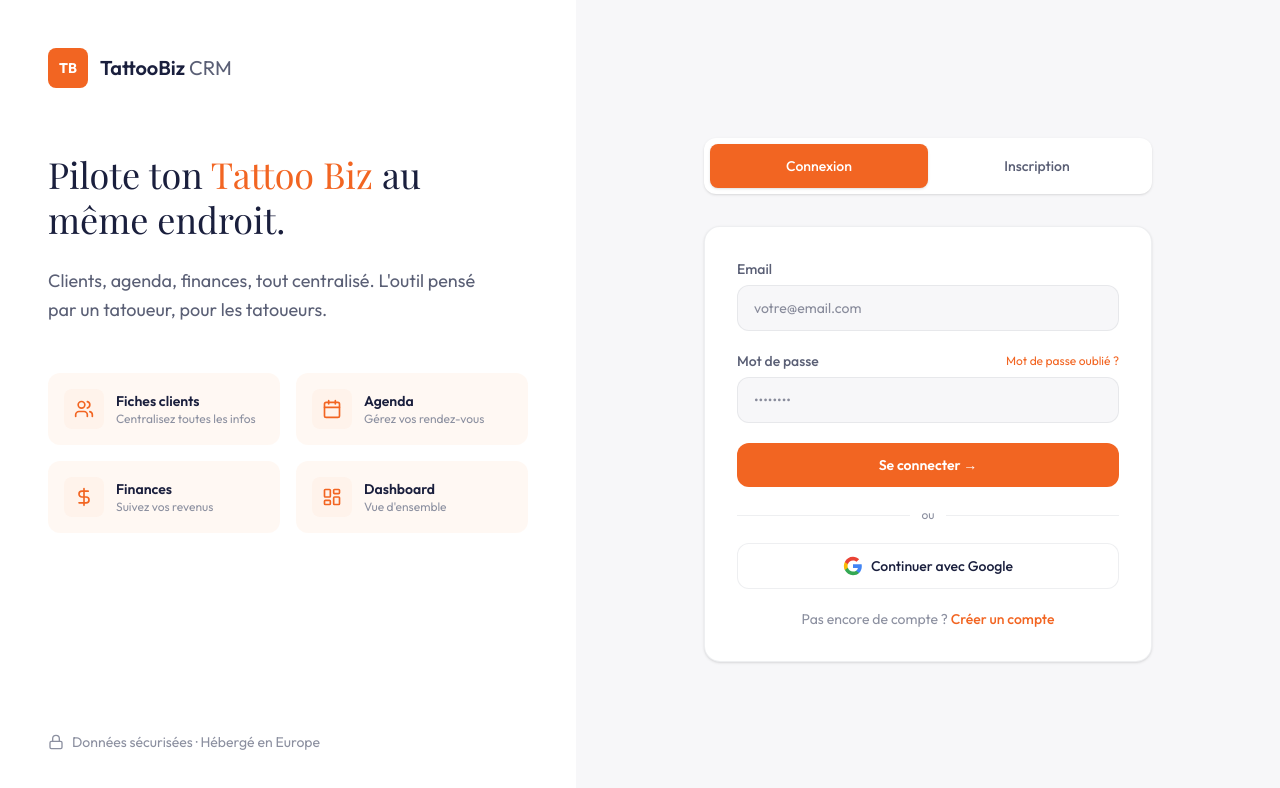
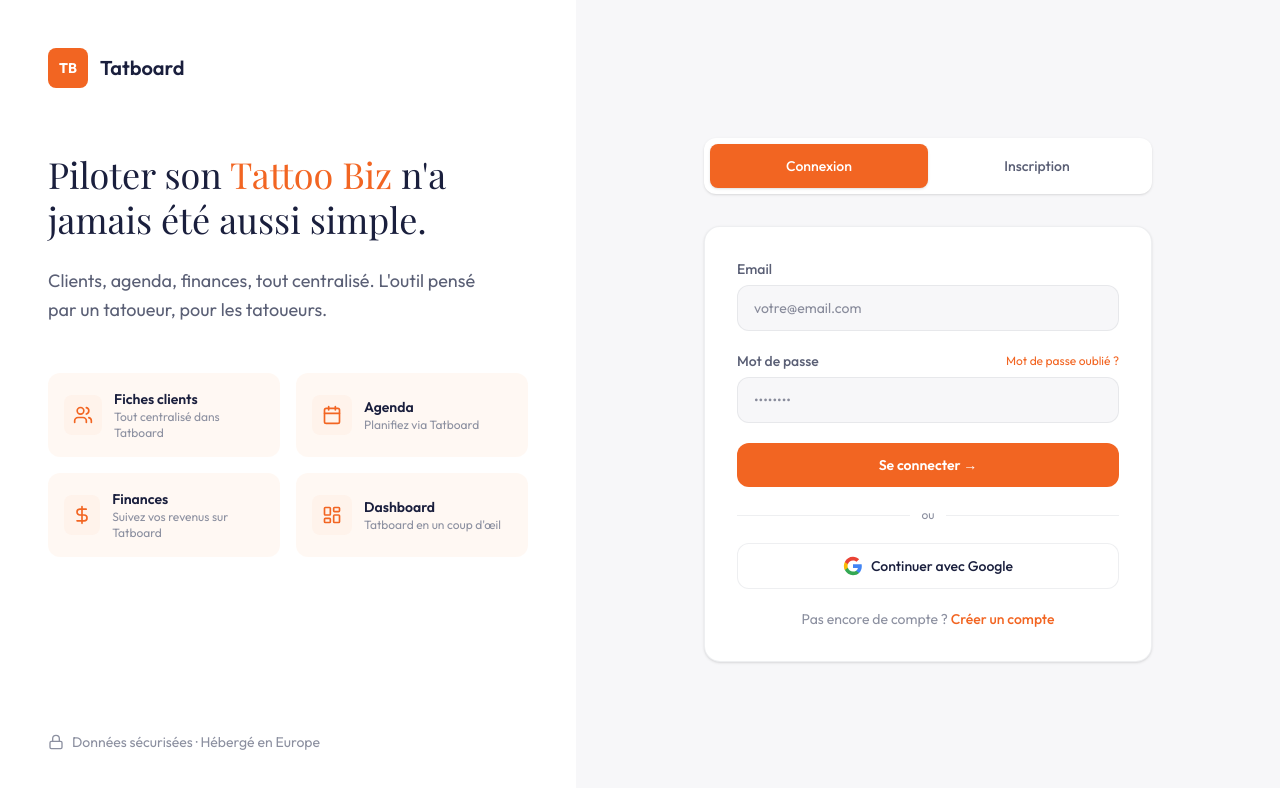
Before and after one commit to Jenabrcn/tattoobiz-crm, a React (Vite) app: page /login in a window 1280 px wide. Shown: the top 788 px of the page. Built offline with nearby package versions, Linux system fonts and the light colour scheme; no server answers.

Commit message:
Rename TattooBiz CRM to Tatboard across the app
- Update page title, sidebar logo, and login page branding
- Change tagline to "Piloter son Tattoo Biz n'a jamais été aussi simple"
- Update feature descriptions to mention Tatboard

https://claude.ai/code/session_0197GxrD29zuNJpzNL53hnjt

```diff
--- a/index.html
+++ b/index.html
@@ -7,7 +7,7 @@
     <link rel="preconnect" href="https://fonts.googleapis.com" />
     <link rel="preconnect" href="https://fonts.gstatic.com" crossorigin />
     <link href="https://fonts.googleapis.com/css2?family=Outfit:wght@300;400;500;600;700&family=Playfair+Display:wght@400;500;600;700&display=swap" rel="stylesheet" />
-    <title>TattooBiz CRM</title>
+    <title>Tatboard</title>
   </head>
   <body>
     <div id="root"></div>
--- a/src/components/AppLayout.tsx
+++ b/src/components/AppLayout.tsx
@@ -57,8 +57,7 @@ export function AppLayout() {
               TB
             </div>
             <div>
-              <span className="text-lg font-semibold text-navy">TattooBiz</span>
-              <span className="text-lg font-normal text-text-muted ml-1">CRM</span>
+              <span className="text-lg font-semibold text-navy">Tatboard</span>
             </div>
           </div>
         </div>
--- a/src/pages/LoginPage.tsx
+++ b/src/pages/LoginPage.tsx
@@ -5,10 +5,10 @@ import { useAuth } from '../contexts/AuthContext'
 import { Users, Calendar, DollarSign, LayoutDashboard, Lock } from 'lucide-react'
 
 const features = [
-  { icon: Users, label: 'Fiches clients', desc: 'Centralisez toutes les infos' },
-  { icon: Calendar, label: 'Agenda', desc: 'Gérez vos rendez-vous' },
-  { icon: DollarSign, label: 'Finances', desc: 'Suivez vos revenus' },
-  { icon: LayoutDashboard, label: 'Dashboard', desc: 'Vue d\'ensemble' },
+  { icon: Users, label: 'Fiches clients', desc: 'Tout centralisé dans Tatboard' },
+  { icon: Calendar, label: 'Agenda', desc: 'Planifiez via Tatboard' },
+  { icon: DollarSign, label: 'Finances', desc: 'Suivez vos revenus sur Tatboard' },
+  { icon: LayoutDashboard, label: 'Dashboard', desc: 'Tatboard en un coup d\'œil' },
 ]
 
 export default function LoginPage() {
@@ -96,15 +96,15 @@ export default function LoginPage() {
               TB
             </div>
             <span className="text-xl font-semibold text-navy">
-              TattooBiz <span className="font-normal text-text-secondary">CRM</span>
+              Tatboard
             </span>
           </div>
 
           {/* Hero Text */}
           <h1 className="font-display text-4xl leading-tight text-navy mb-6">
-            Pilote ton{' '}
+            Piloter son{' '}
             <span className="text-accent">Tattoo Biz</span>{' '}
-            au même endroit.
+            n'a jamais été aussi simple.
           </h1>
           <p className="text-text-secondary text-lg leading-relaxed mb-12 max-w-md">
             Clients, agenda, finances, tout centralisé. L'outil pensé par un tatoueur, pour les tatoueurs.
@@ -145,7 +145,7 @@ export default function LoginPage() {
               TB
             </div>
             <span className="text-xl font-semibold text-navy">
-              TattooBiz <span className="font-normal text-text-secondary">CRM</span>
+              Tatboard
             </span>
           </div>
 
```
